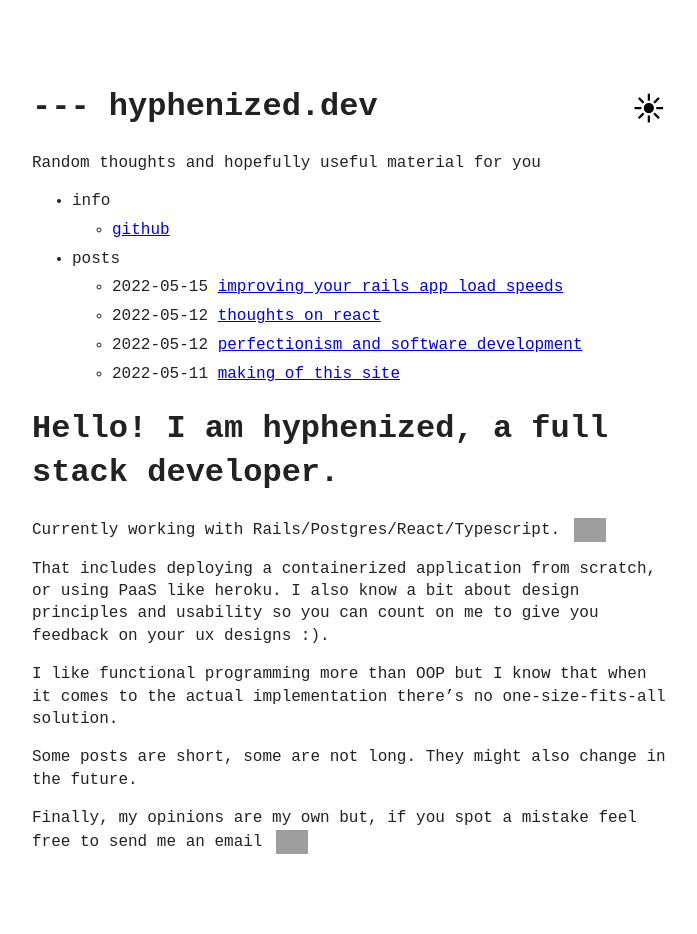
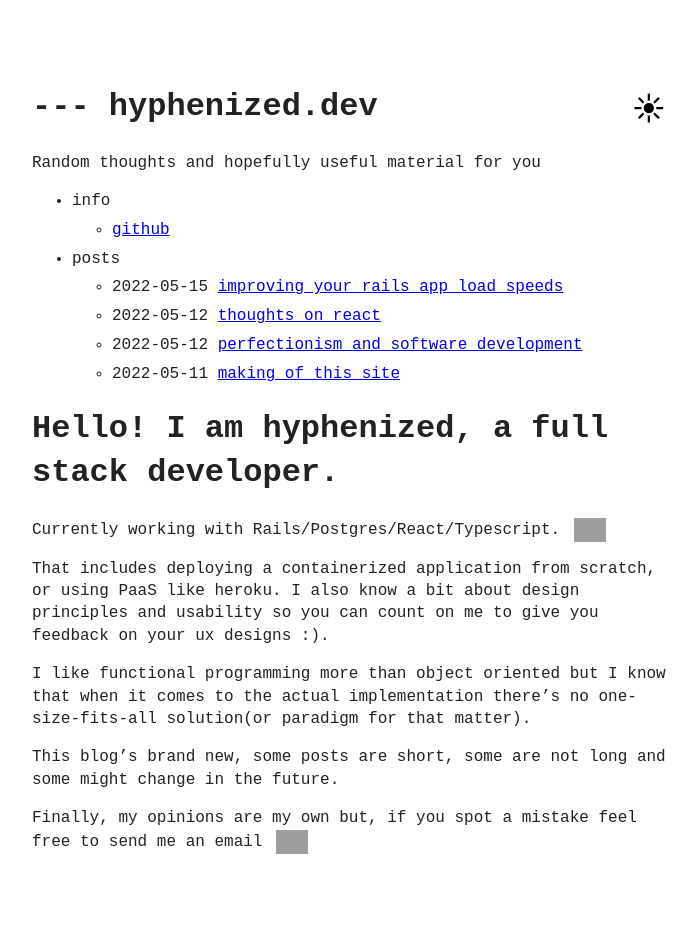
Before and after one commit to hyphenized/hyphenized.github.io, a Jekyll site: the page built from index.md, in a window 1280 px wide. Shown: the whole page, without its empty margins (288-985 px from the left). Built offline with Jekyll 4.4.1, drawn with Linux system fonts in a browser that asks for light colours; grey boxes are pictures that could not be loaded.

Commit message:
redacted

```diff
--- a/index.md
+++ b/index.md
@@ -9,8 +9,8 @@ Currently working with Rails/Postgres/React/Typescript. :cool:
 
 That includes deploying a containerized application from scratch, or using PaaS like heroku. I also know a bit about design principles and usability so you can count on me to give you feedback on your ux designs :).
 
-I like functional programming more than OOP but I know that when it comes to the actual implementation there's no one-size-fits-all solution.
+I like functional programming more than object oriented but I know that when it comes to the actual implementation there's no one-size-fits-all solution(or paradigm for that matter).
 
-Some posts are short, some are not long. They might also change in the future.
+This blog's brand new, some posts are short, some are not long and some might change in the future.
 
 Finally, my opinions are my own but, if you spot a mistake feel free to send me an email :ratdance:
```
